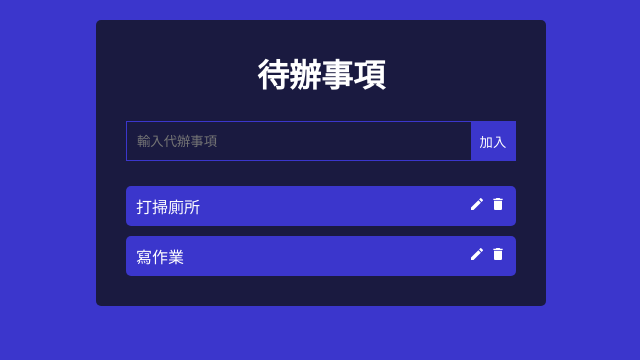
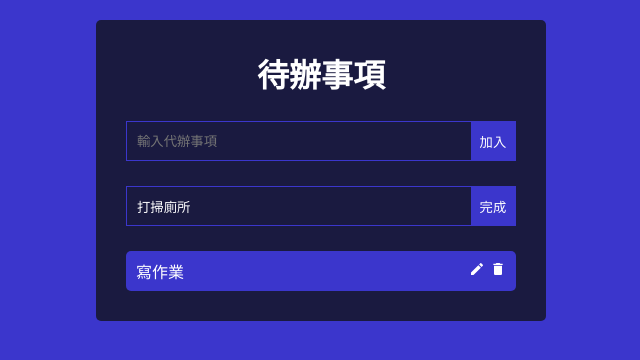
Before and after one commit to leechinghua/my-react-todo, a React (Vite) app: page / in a window 1280 px wide. Both pictures are taken after a click on the icon 796 px from the left and 204 px from the top of the page. Shown: the top 360 px of the page, without its empty margins (319-959 px from the left). Built offline with nearby package versions, Linux system fonts and the light colour scheme.

Commit message:
Edit功能

```diff
--- /dev/null
+++ b/src/components/EditForm.jsx
@@ -0,0 +1,25 @@
+import { useState } from "react";
+
+function EditForm({ todo, editTodo }) {
+  const [content, setContent] = useState(todo.content);
+  const handleSubmit = (e) => {
+    e.preventDefault();
+    editTodo(todo.id, content);
+  };
+  return (
+    <>
+      <form className="create-form" onSubmit={handleSubmit}>
+        <input
+          type="text"
+          placeholder="輸入代辦事項"
+          value={content}
+          onChange={(e) => {
+            setContent(e.target.value);
+          }}
+        />
+        <button type="submit">完成</button>
+      </form>
+    </>
+  );
+}
+export default EditForm;
--- a/src/components/Todo.jsx
+++ b/src/components/Todo.jsx
@@ -1,7 +1,10 @@
 import { MdDelete, MdEdit } from "react-icons/md";
+import EditForm from "./EditForm";
 
-function Todo({ todo, deleteTodo, toggleCompleted }) {
-  return (
+function Todo({ todo, deleteTodo, toggleCompleted, toggleIsEditing, editTodo }) {
+  return todo.isEdited ? (
+    <EditForm todo={todo} editTodo={editTodo}/>
+  ) : (
     <div className={`todo ${todo.isCompleted ? "completed" : ""}`}>
       <p
         onClick={() => {
@@ -11,7 +14,7 @@ function Todo({ todo, deleteTodo, toggleCompleted }) {
         {todo.content}
       </p>
       <div>
-        <MdEdit />
+        <MdEdit onClick={()=>{toggleIsEditing(todo.id)}} style={{ cursor: "pointer" }} />
         <MdDelete
           onClick={() => {
             deleteTodo(todo.id);
--- a/src/components/TodoWrapper.jsx
+++ b/src/components/TodoWrapper.jsx
@@ -4,11 +4,24 @@ import Todo from "./Todo";
 
 function TodoWrapper() {
   const [todos, setTodos] = useState([
-    { content: "打掃廁所", id: Math.random(), isCompleted: false },
-    { content: "寫作業", id: Math.random(), isCompleted: false },
+    {
+      content: "打掃廁所",
+      id: Math.random(),
+      isCompleted: false,
+      isEdited: false,
+    },
+    {
+      content: "寫作業",
+      id: Math.random(),
+      isCompleted: false,
+      isEdited: false,
+    },
   ]);
   const addTodo = (content) => {
-    setTodos([...todos, { content, id: Math.random(), isCompleted: false }]);
+    setTodos([
+      ...todos,
+      { content, id: Math.random(), isCompleted: false, isEdited: false },
+    ]);
   };
   const deleteTodo = (id) => {
     setTodos(
@@ -26,6 +39,23 @@ function TodoWrapper() {
       })
     );
   };
+  const toggleIsEditing = (id) => {
+    setTodos(
+      todos.map((todo) => {
+        return todo.id == id ? { ...todo, isEdited: !todo.isEdited } : todo;
+      })
+    );
+  };
+  const editTodo = (id, newContent) => {
+    setTodos(
+      todos.map((todo) => {
+        return todo.id === id
+          ? { ...todo, content: newContent, isEdited: false }
+          : todo;
+      })
+    );
+  };
+
   return (
     <div className="wrapper">
       <h1>待辦事項</h1>
@@ -37,6 +67,8 @@ function TodoWrapper() {
             key={todo.id}
             deleteTodo={deleteTodo}
             toggleCompleted={toggleCompleted}
+            toggleIsEditing={toggleIsEditing}
+            editTodo={editTodo}
           />
         );
       })}
```
